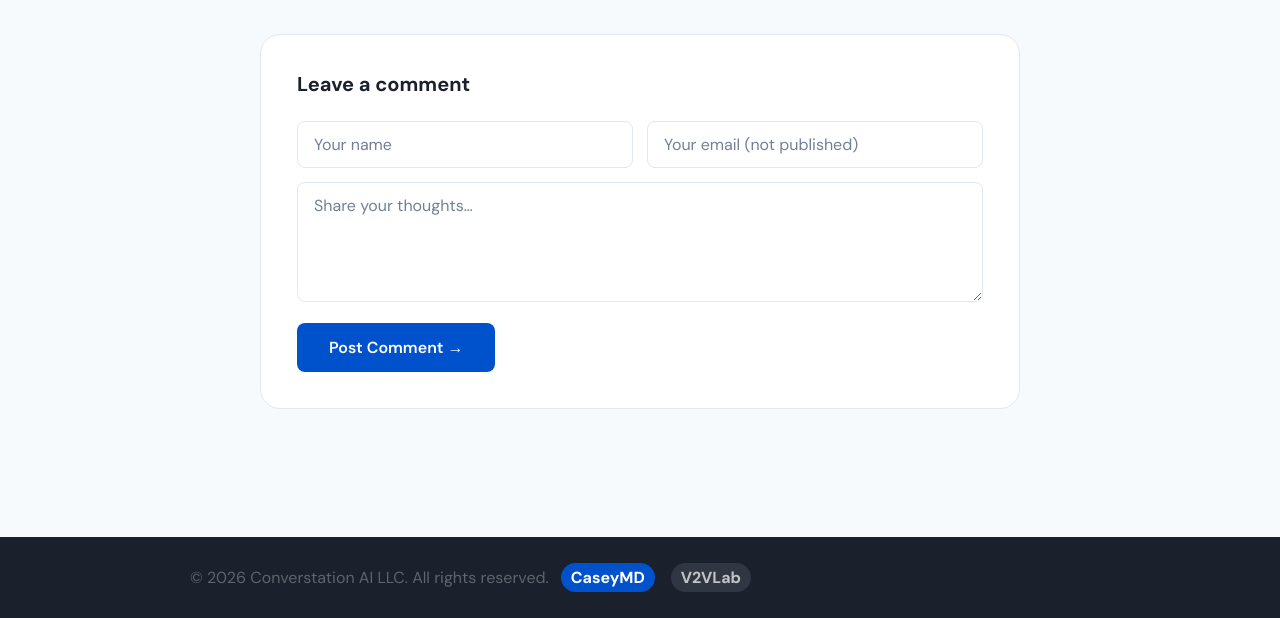
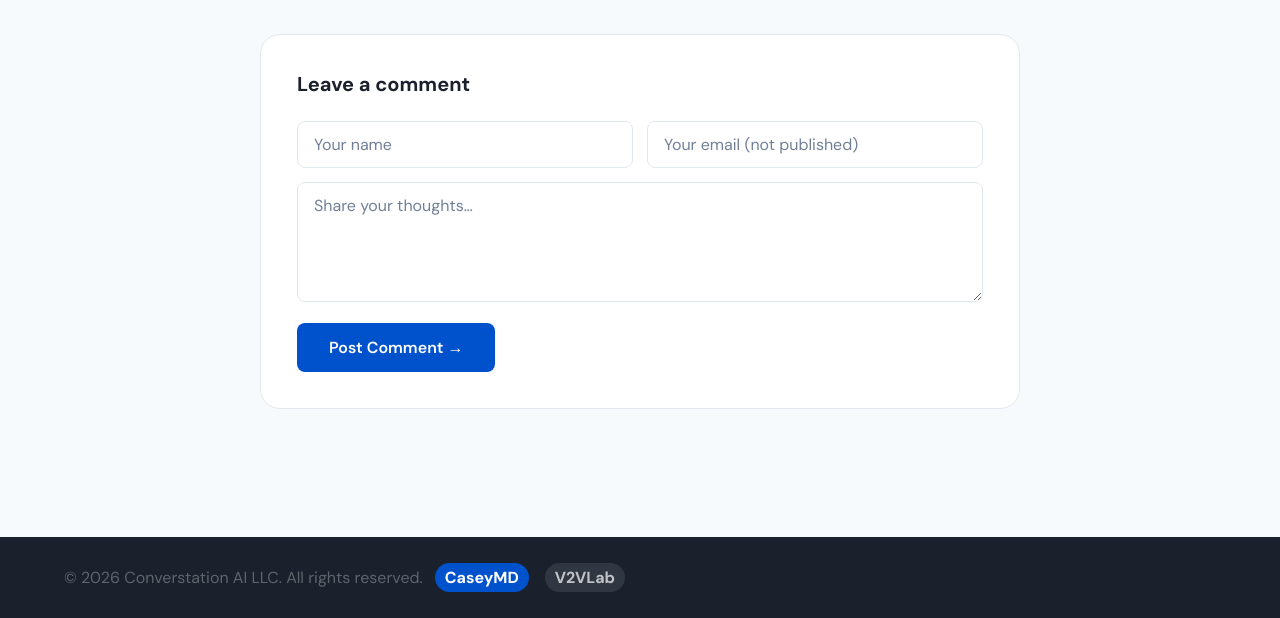
Before and after one commit to ConverstationAI/Website, a plain HTML site: page post.html in a window 1280 px wide. Shown: the part 517-1135 px from the top of the page. Drawn offline with Linux system fonts and the light colour scheme.

Commit message:
Strip footer to copyright only, left-aligned

```diff
--- a/post.html
+++ b/post.html
@@ -397,7 +397,7 @@
   .footer-logo-wrap { display: flex; flex-direction: column; gap: 6px; }
   .footer-logo-wrap .logo-svg { height: 30px; }
   footer { padding: 26px 5% !important; }
-  footer .footer-inner { max-width: 900px; margin: 0 auto; }
+  footer .footer-inner { max-width: none !important; margin: 0 !important; }
   footer .footer-bottom { justify-content: flex-start !important; margin: 0 !important; }
 </style>
 </head>
```
